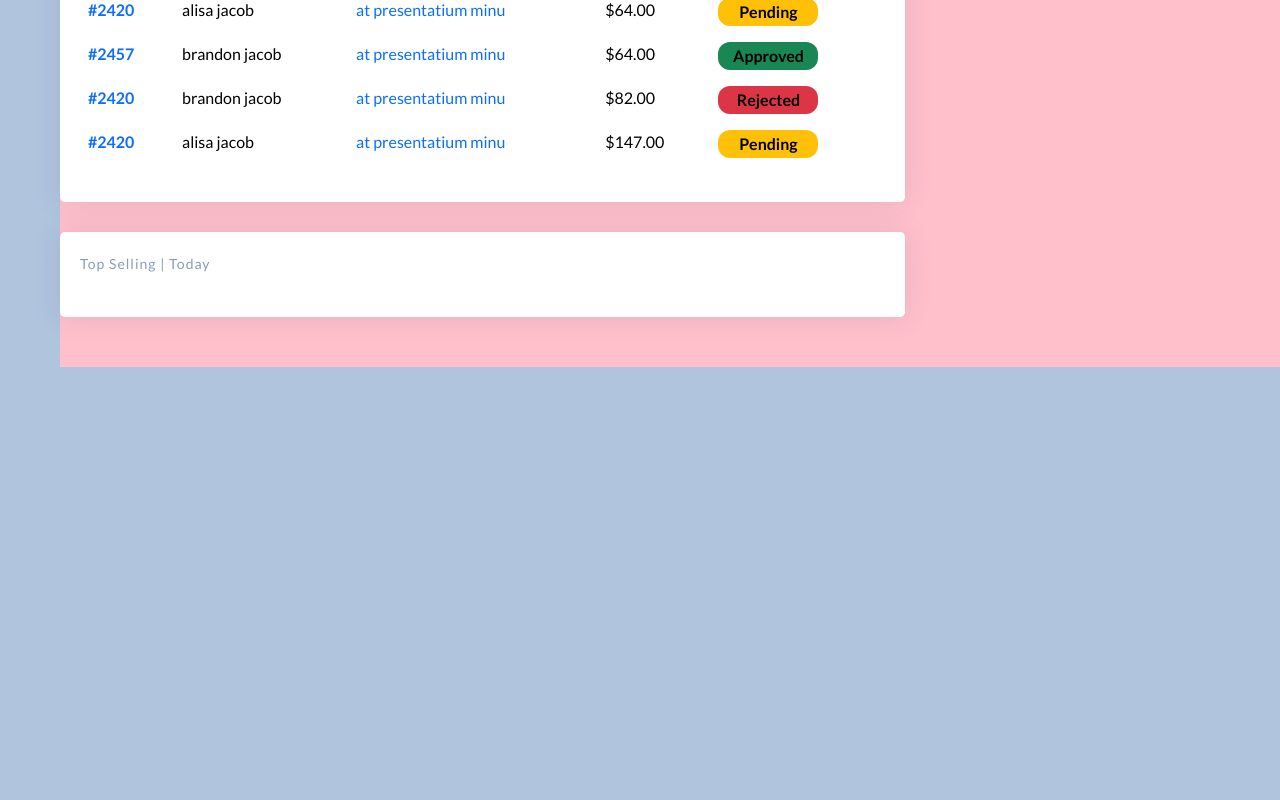
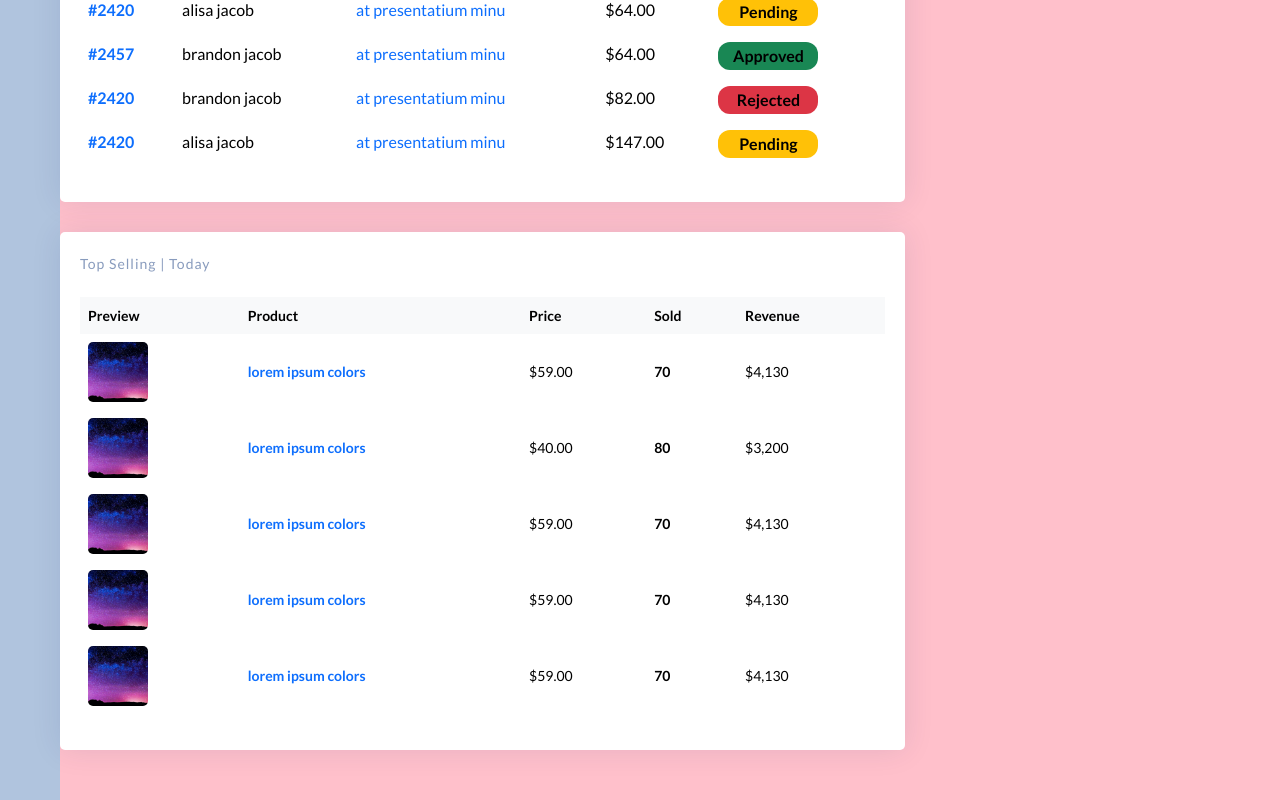
Before and after one commit to banuaggun/react-admin-dashboard, a React (Vite) app: page / in a window 1280 px wide. Shown: the part 1164-1964 px from the top of the page. Before the commit the page ends 1531 px from the top, so only its background shows below. Built offline with nearby package versions, Linux system fonts and the light colour scheme; some icons are missing.

Commit message:
Top selling area completed.

```diff
--- a/src/top-selling/TopSelling.jsx
+++ b/src/top-selling/TopSelling.jsx
@@ -1,6 +1,7 @@
 import {useState, useEffect} from 'react'
 import CardFilter from '../components/card-filter/CardFilter';
 import './topselling.css'
+import TopSellingItem from './TopSellingItem';
 
 const TopSelling = () => {
   const [items, setItems] = useState([]);
@@ -24,6 +25,20 @@ const TopSelling = () => {
         <h5 className="card-title">
           <span>Top Selling | {filter}</span>
         </h5>
+        <table className='table table-borderless'>
+          <thead className='table-light'>
+            <tr>
+              <th scope='col'>Preview</th>
+              <th scope='col'>Product</th>
+              <th scope='col'>Price</th>
+              <th scope='col'>Sold</th>
+              <th scope='col'>Revenue</th>
+            </tr>
+          </thead>
+          <tbody>
+            {items && items.length > 0 && items.map(item => <TopSellingItem key={item._id} item={item} />)}
+          </tbody>
+        </table>
       </div>
     </div>
   )
--- a/src/top-selling/topselling.css
+++ b/src/top-selling/topselling.css
@@ -0,0 +1,24 @@
+.dashboard .top-selling{
+  font-size:14px;
+}
+
+.dashboard .top-selling table thead{
+  background-color: #f6f6fe !important;
+}
+
+.dashboard .top-selling table thead th{
+  border:0;
+}
+
+.dashboard .top-selling table tbody td{
+  vertical-align: middle;
+}
+
+.top-selling-img{
+  border-radius: 5px;
+  height:60px;
+  max-width:60px;
+  width:60px;
+  object-fit: cover;
+  overflow: hidden;
+}
```
